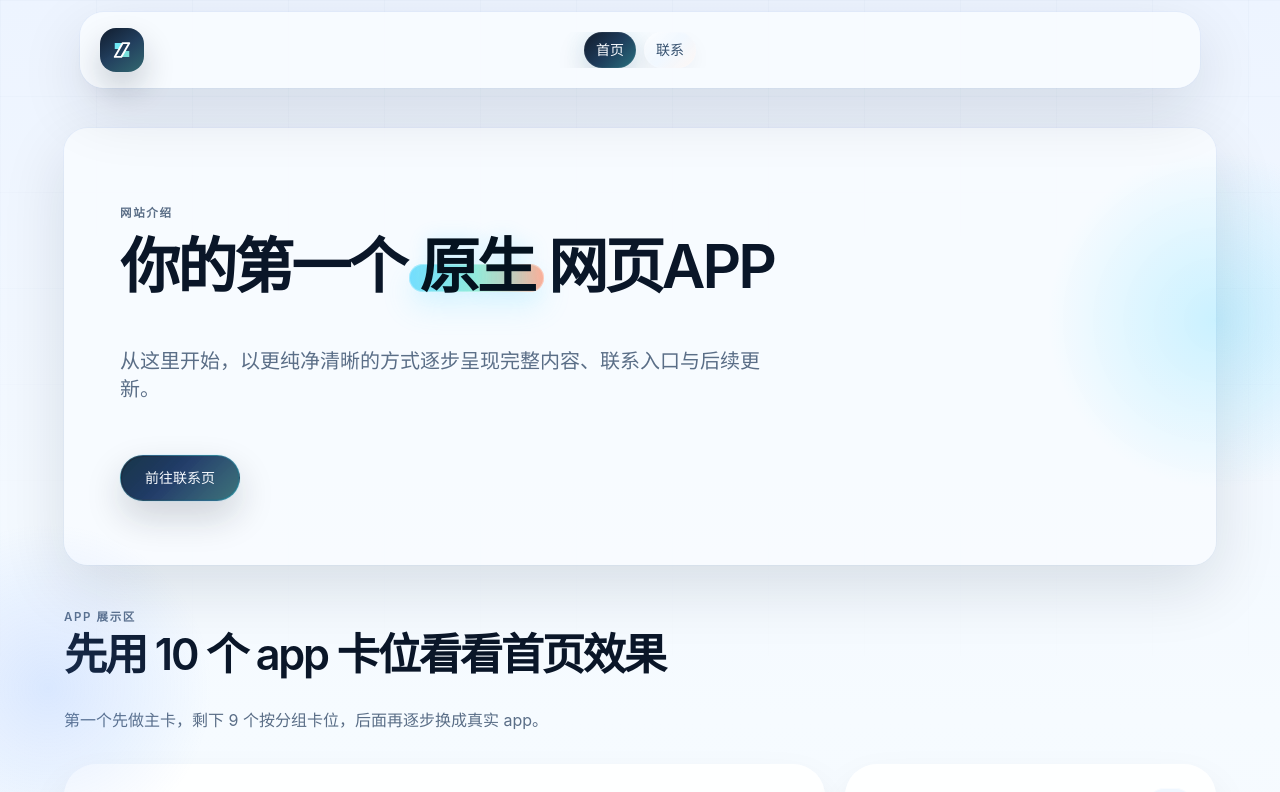
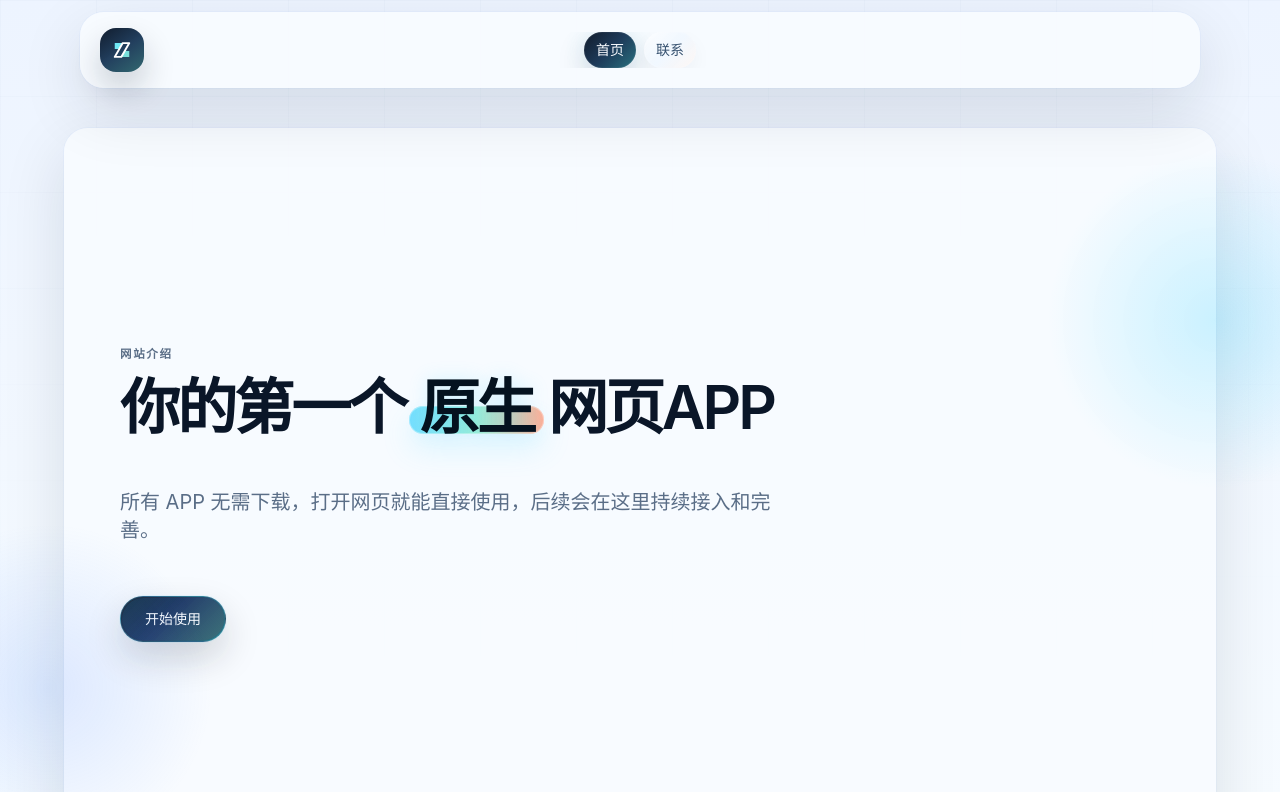
Before and after one commit to ThaneJoss/webapps, a Vue app: page / in a window 1280 px wide. Shown: the top 792 px of the page. Built offline with nearby package versions, Linux system fonts and the light colour scheme.

Commit message:
feat: 调整首页开始使用入口

```diff
--- a/src/styles.css
+++ b/src/styles.css
@@ -156,6 +156,23 @@ svg {
     0 14px 30px rgba(82, 215, 255, 0.18);
 }
 
+.home-hero-section {
+  display: flex;
+  align-items: stretch;
+}
+
+.home-hero-shell {
+  display: flex;
+  width: 100%;
+  min-height: calc(100svh - 5rem);
+}
+
+.home-hero-card {
+  display: flex;
+  width: 100%;
+  align-items: center;
+}
+
 .home-app-board {
   align-items: stretch;
 }
@@ -225,6 +242,12 @@ svg {
 
   .home-app-card--area-app10 {
     grid-area: app10;
+  }
+}
+
+@media (max-width: 639px) {
+  .home-hero-shell {
+    min-height: calc(100svh - 4.5rem);
   }
 }
 
--- a/src/views/HomeView.vue
+++ b/src/views/HomeView.vue
@@ -1,28 +1,32 @@
 <template>
-  <section class="section-wrap pt-6 sm:pt-10">
-    <div class="mx-auto max-w-6xl">
-      <div class="surface-card overflow-hidden px-6 py-8 sm:px-10 sm:py-12 lg:px-14 lg:py-16">
+  <section class="section-wrap home-hero-section pt-6 sm:pt-10">
+    <div class="home-hero-shell mx-auto max-w-6xl">
+      <div class="home-hero-card surface-card overflow-hidden px-6 py-8 sm:px-10 sm:py-12 lg:px-14 lg:py-16">
         <div class="max-w-3xl">
           <p class="panel-label text-steel">网站介绍</p>
           <h1 class="mt-4 text-[2.9rem] font-semibold leading-[0.92] tracking-[-0.05em] text-ink sm:text-6xl">
             你的第一个<span class="hero-native-emphasis">原生</span>网页APP
           </h1>
           <p class="mt-6 max-w-2xl text-base leading-8 text-steel sm:text-xl">
-            从这里开始，以更纯净清晰的方式逐步呈现完整内容、联系入口与后续更新。
+            所有 APP 无需下载，打开网页就能直接使用，后续会在这里持续接入和完善。
           </p>
 
-          <RouterLink
-            to="/contact"
+          <button
+            type="button"
             class="tech-button mt-8 inline-flex items-center justify-center rounded-full px-6 py-3 text-sm font-medium"
+            @click="scrollToApps"
           >
-            前往联系页
-          </RouterLink>
+            开始使用
+          </button>
         </div>
       </div>
     </div>
   </section>
 
-  <section class="section-wrap pb-12 pt-5 sm:pb-16 sm:pt-8">
+  <section
+    id="home-apps"
+    class="section-wrap scroll-mt-28 pb-12 pt-5 sm:scroll-mt-32 sm:pb-16 sm:pt-8"
+  >
     <div class="mx-auto max-w-6xl">
       <div class="max-w-3xl">
         <p class="panel-label text-steel">APP 展示区</p>
@@ -108,7 +112,18 @@
 </template>
 
 <script setup lang="ts">
-import { RouterLink } from 'vue-router'
+function scrollToApps() {
+  if (typeof document === 'undefined') {
+    return
+  }
+
+  const target = document.getElementById('home-apps')
+
+  target?.scrollIntoView({
+    behavior: 'smooth',
+    block: 'start'
+  })
+}
 
 const homeApps = [
   {
```
Also changed, not shown: 1 other file (tests, documents, lock files or other folders).
